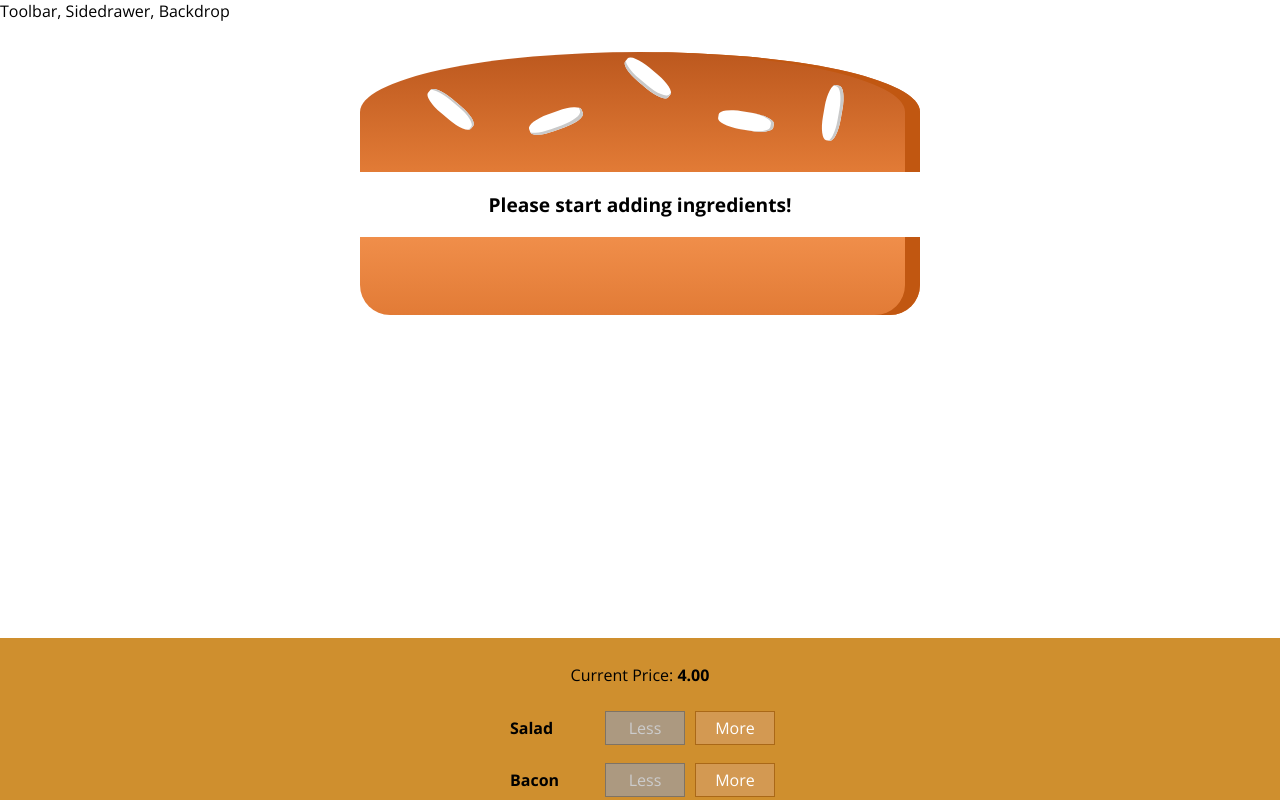
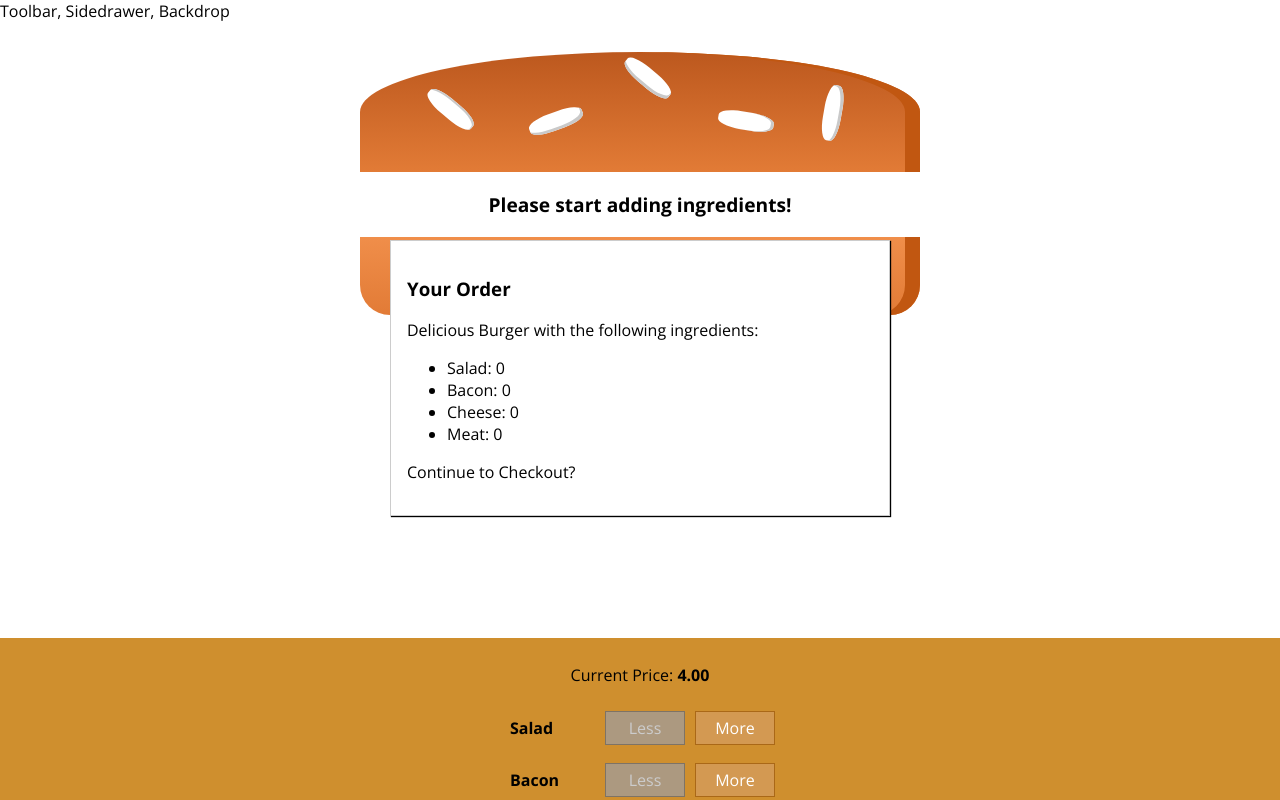
Before and after one commit to RobSydian/my-burger-app, a React (Create React App) app: page / in a window 1280 px wide. Shown: the top 800 px of the page. Built offline with nearby package versions, Linux system fonts and the light colour scheme.

Commit message:
Add initial stage of Modal for checkout button

```diff
--- /dev/null
+++ b/src/components/Burger/OrderSummary/OrderSummary.js
@@ -0,0 +1,24 @@
+import React from 'react';
+
+import Aux from '../../../hoc/Aux';
+
+const orderSummary = (props) => {
+  const ingredientSummary = Object.keys(props.ingredients).map((igKey) => {
+    return (
+      <li key={igKey}>
+        <span style={{ textTransform: 'capitalize' }}>{igKey}</span>:{' '}
+        {props.ingredients[igKey]}
+      </li>
+    );
+  });
+  return (
+    <Aux>
+      <h3>Your Order</h3>
+      <p>Delicious Burger with the following ingredients:</p>
+      <ul>{ingredientSummary}</ul>
+      <p>Continue to Checkout?</p>
+    </Aux>
+  );
+};
+
+export default orderSummary;
--- /dev/null
+++ b/src/components/UI/Modal/Modal.js
@@ -0,0 +1,6 @@
+import React from 'react';
+import classes from './Modal.module.css';
+
+const modal = (props) => <div className={classes.Modal}>{props.children}</div>;
+
+export default modal;
--- /dev/null
+++ b/src/components/UI/Modal/Modal.module.css
@@ -0,0 +1,20 @@
+.Modal {
+  position: fixed;
+  z-index: 500;
+  background-color: white;
+  width: 70%;
+  border: 1px solid #ccc;
+  box-shadow: 1px 1px 1px black;
+  padding: 16px;
+  left: 15%;
+  top: 30%;
+  box-sizing: border-box;
+  transition: all 0.3s ease-out;
+}
+
+@media (min-width: 600px) {
+  .Modal {
+    width: 500px;
+    left: calc(50% - 250px);
+  }
+}
--- a/src/containers/BurgerBuilder/BurgerBuilder.js
+++ b/src/containers/BurgerBuilder/BurgerBuilder.js
@@ -2,6 +2,8 @@
 import Aux from '../../hoc/Aux';
 import Burger from '../../components/Burger/Burger';
 import BuildControls from '../../components/Burger/BuildControls/BuildControls';
+import Modal from '../../components/UI/Modal/Modal';
+import OrderSummary from '../../components/Burger/OrderSummary/OrderSummary';
 
 const INGREDIENT_PRICES = {
   salad: 0.5,
@@ -69,6 +71,9 @@
     }
     return (
       <Aux>
+        <Modal>
+          <OrderSummary ingredients={this.state.ingredients} />
+        </Modal>
         <Burger ingredients={this.state.ingredients} />
         <BuildControls
           ingredientAdded={this.addIngredientHandler}
```
Also changed, not shown: src/components/UI/Backdrop/Backdrop.js (added).
